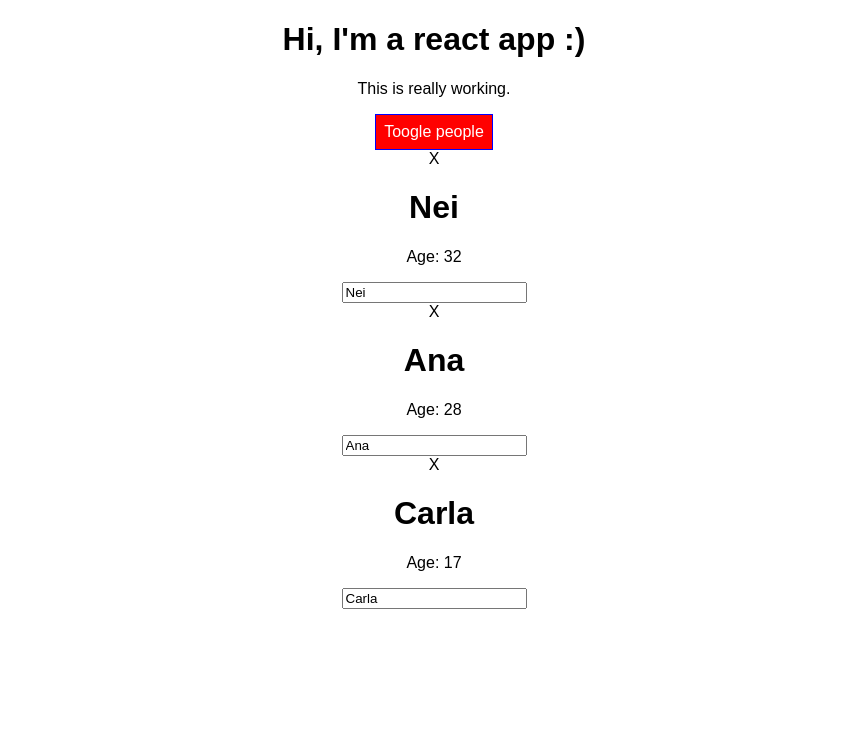
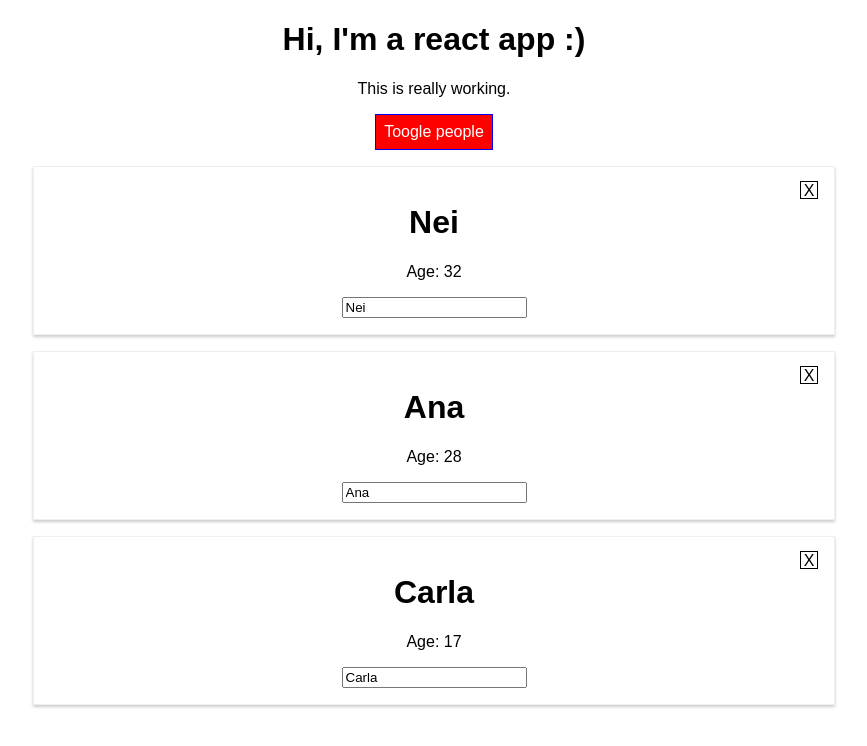
Before and after one commit to neigdias/react-app, a React app: page / in a window 1280 px wide. Both pictures are taken after a click on the button "Toogle people". Shown: the top 746 px of the page, without its empty margins (206-1073 px from the left). Built offline with nearby package versions, Linux system fonts and the light colour scheme.

Commit message:
Updated person css class names

```diff
--- a/src/Person/Person.js
+++ b/src/Person/Person.js
@@ -1,5 +1,5 @@
 import React from 'react';
-//import './Person.css';
+import classes from './Person.css';
 
 const person = (props) => {
     /*Radium tag
@@ -9,8 +9,8 @@ const person = (props) => {
         }
     }*/
     return (
-        <div className="Person">
-            <div className="PersonClose" onClick={props.click}>X</div>
+        <div className={classes.Person}>
+            <div className={classes.PersonClose} onClick={props.click}>X</div>
             <h1>{props.name}</h1>
             <p>Age: {props.age}</p>
             <input type="text" value={props.name} onChange={props.changed}/>
```
